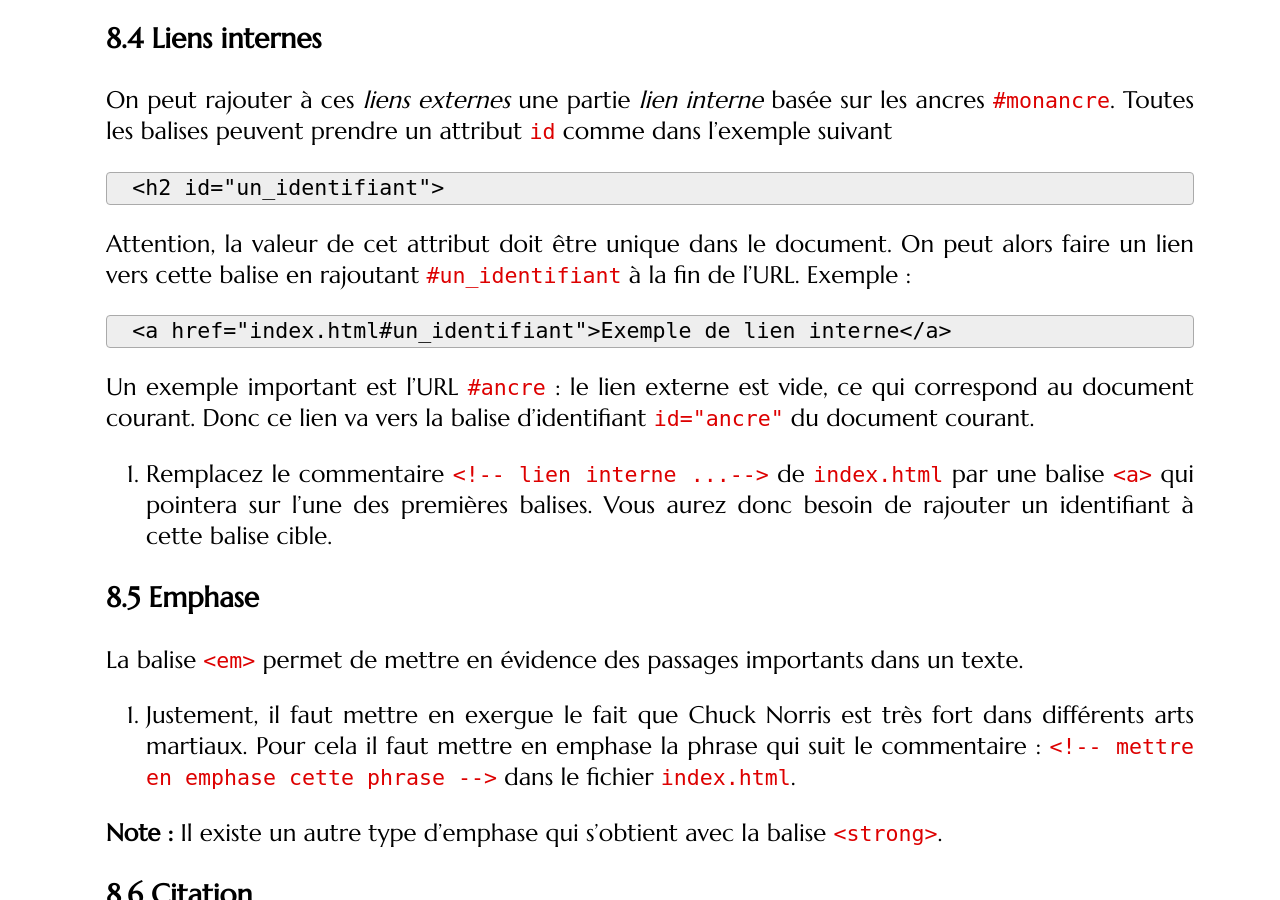
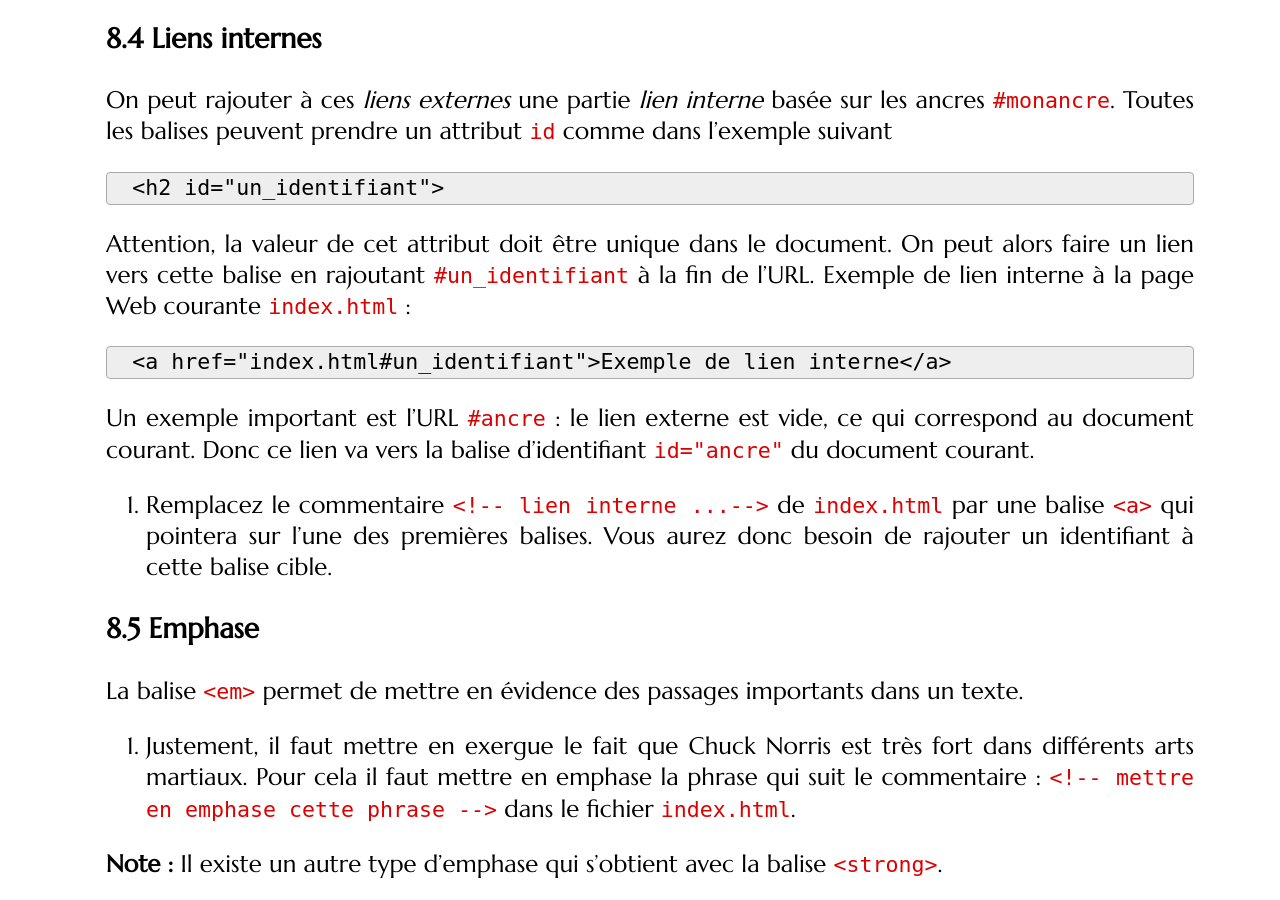
Before and after one commit to romainlebreton/R1.02-DeveloppementInterfacesWeb, a Jekyll site: the page built from tutorials/tutorial1_1.md, in a window 1280 px wide and 900 px high, scrolled down 8433 px. Built offline with Jekyll 4.4.1, drawn with Linux system fonts in a browser that asks for light colours; some web fonts are replaced; comment, search, counter and statistics services are not loaded.

Commit message:
fix in anchors

```diff
--- a/tutorials/tutorial1_1.md
+++ b/tutorials/tutorial1_1.md
@@ -395,7 +395,7 @@ dans l'exemple suivant
 
 Attention, la valeur de cet attribut doit être unique dans le document. On peut
 alors faire un lien vers cette balise en rajoutant `#un_identifiant` à la fin
-de l'URL. Exemple :
+de l'URL. Exemple de lien interne à la page Web courante `index.html` :
 
 ~~~
 <a href="index.html#un_identifiant">Exemple de lien interne</a>
```
